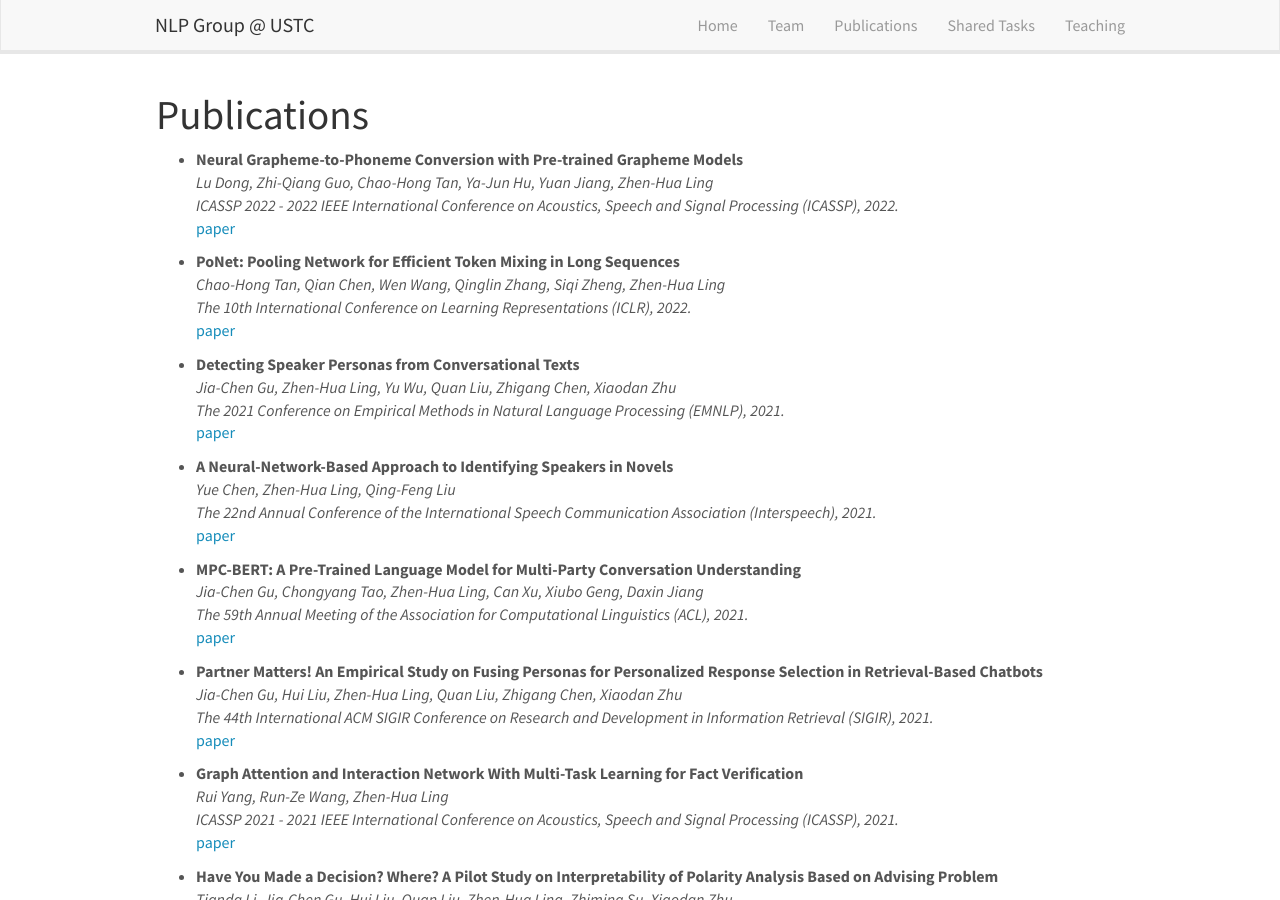
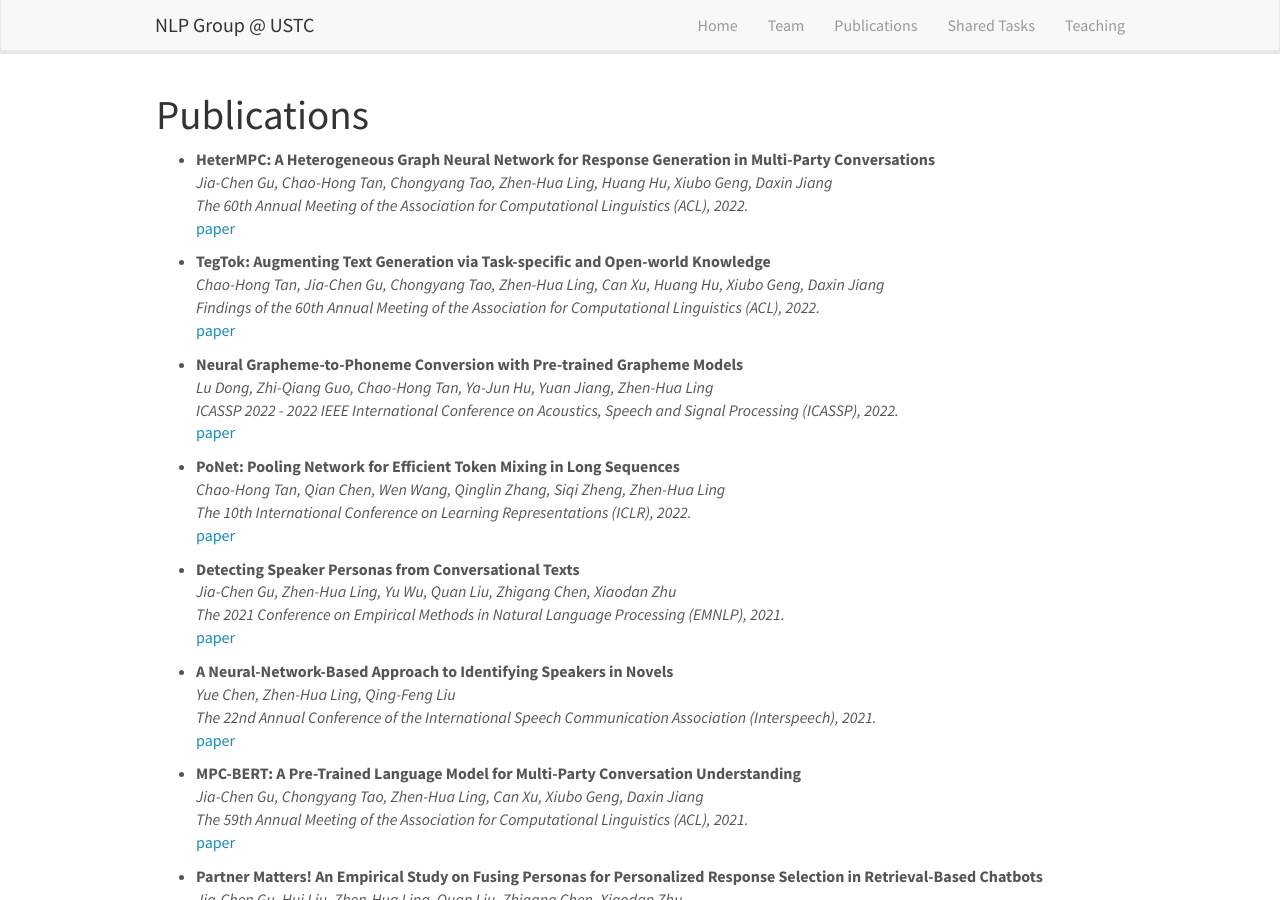
Before and after one commit to ustcnlp/ustcnlp.github.io, a Jekyll site: the page built from _pages/publications.md, in a window 1280 px wide and 900 px high. Built offline with Jekyll 4.4.1, drawn with Linux system fonts in a browser that asks for light colours; nearby versions of some CDN libraries; some of the changed text lies outside the part shown.

Commit message:
Add ACL 2022

```diff
--- a/_data/publist.yml
+++ b/_data/publist.yml
@@ -1,3 +1,17 @@
+- title: "HeterMPC: A Heterogeneous Graph Neural Network for Response Generation in Multi-Party Conversations"
+  authors: Jia-Chen Gu, Chao-Hong Tan, Chongyang Tao, Zhen-Hua Ling, Huang Hu, Xiubo Geng, Daxin Jiang
+  venue: The 60th Annual Meeting of the Association for Computational Linguistics (ACL), 2022.
+  link:
+    url: https://ustcnlp.github.io/publications/
+    display: paper
+
+- title: "TegTok: Augmenting Text Generation via Task-specific and Open-world Knowledge"
+  authors: Chao-Hong Tan, Jia-Chen Gu, Chongyang Tao, Zhen-Hua Ling, Can Xu, Huang Hu, Xiubo Geng, Daxin Jiang
+  venue: Findings of the 60th Annual Meeting of the Association for Computational Linguistics (ACL), 2022.
+  link:
+    url: https://ustcnlp.github.io/publications/
+    display: paper
+
 - title: "Neural Grapheme-to-Phoneme Conversion with Pre-trained Grapheme Models"
   authors: Lu Dong, Zhi-Qiang Guo, Chao-Hong Tan, Ya-Jun Hu, Yuan Jiang, Zhen-Hua Ling
   venue: ICASSP 2022 - 2022 IEEE International Conference on Acoustics, Speech and Signal Processing (ICASSP), 2022.
@@ -127,7 +141,7 @@
 
 - title: "Filtering before Iteratively Referring for Knowledge-Grounded Response Selection in Retrieval-Based Chatbots"
   authors: Jia-Chen Gu, Zhen-Hua Ling, Quan Liu, Zhigang Chen, Xiaodan Zhu
-  venue: Findings of The 2020 Conference on Empirical Methods in Natural Language Processing (EMNLP), 2020.
+  venue: Findings of the 2020 Conference on Empirical Methods in Natural Language Processing (EMNLP), 2020.
   link:
     url: https://aclanthology.org/2020.findings-emnlp.127.pdf
     display: paper
@@ -135,7 +149,7 @@
 
 - title: "Joint Intent Detection and Entity Linking on Spatial Domain Queries"
   authors: Lei Zhang, Run-Ze Wang, Jingbo Zhou, Jingsong Yu, Zhen-Hua Ling, Hui Xiong
-  venue: Findings of The 2020 Conference on Empirical Methods in Natural Language Processing (EMNLP), 2020.
+  venue: Findings of the 2020 Conference on Empirical Methods in Natural Language Processing (EMNLP), 2020.
   link:
     url: https://aclanthology.org/2020.findings-emnlp.444.pdf
     display: paper
```
